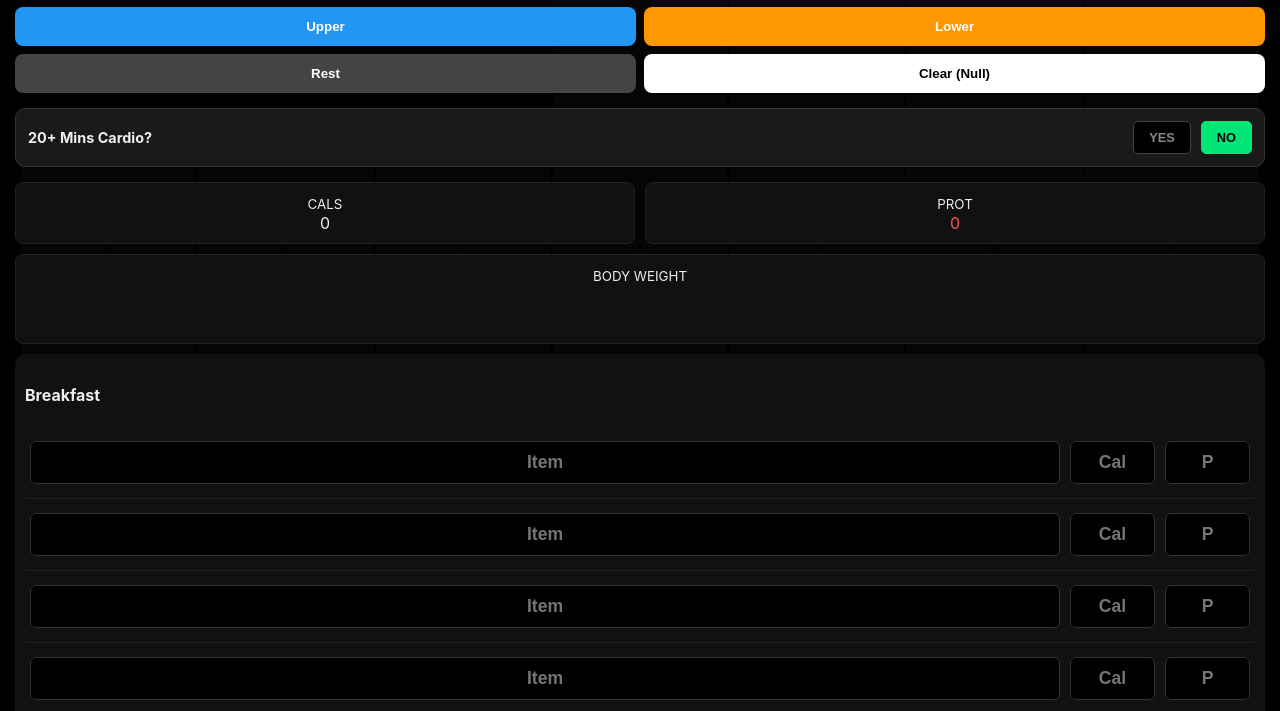
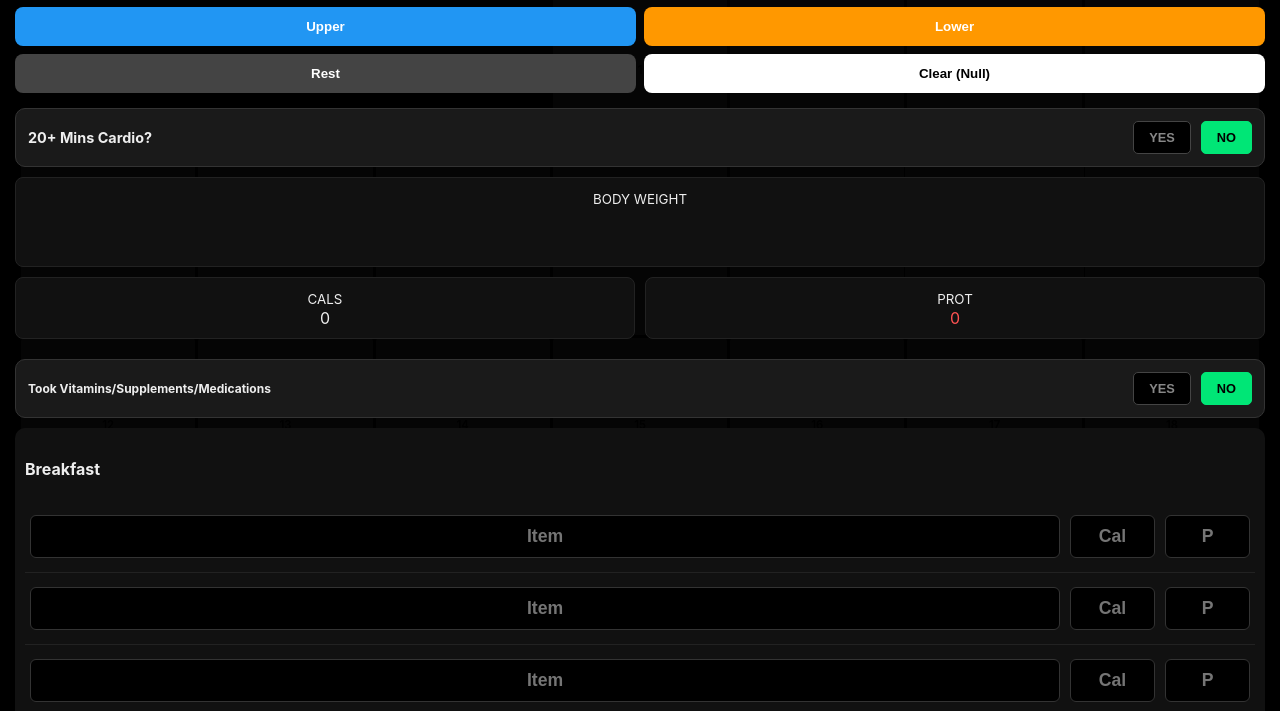
Before and after one commit to Jaxpertz/fitness-tracker, a plain HTML site: page index.html in a window 1280 px wide. Both pictures are taken after a click on the element "10". Shown: the part 87-798 px from the top of the page. Drawn offline with Linux system fonts and the light colour scheme.

Commit message:
Update index.html

```diff
--- a/index.html
+++ b/index.html
@@ -40,8 +40,7 @@
         .pivot-btns { display: grid; grid-template-columns: 1fr 1fr; gap: 8px; margin-bottom: 15px; }
         .stat-box { background: #111; padding: 10px; border-radius: 8px; text-align: center; border: 1px solid #222; margin-bottom: 10px;}
 
-        /* Cardio Section */
-        .cardio-section { background: #1a1a1a; padding: 12px; border-radius: 10px; margin-bottom: 15px; border: 1px solid #333; }
+        .toggle-section { background: #1a1a1a; padding: 12px; border-radius: 10px; margin-bottom: 10px; border: 1px solid #333; }
         .toggle-container { display: flex; justify-content: space-between; align-items: center; }
         .toggle-group { display: flex; gap: 10px; }
         .tgl-btn { padding: 8px 15px; border-radius: 5px; border: 1px solid #444; background: #000; color: #888; font-weight: bold; font-size: 0.8em; }
@@ -75,7 +74,7 @@
         <button class="btn" style="background:#fff; color:#000;" onclick="setType(null)">Clear (Null)</button>
     </div>
 
-    <div class="cardio-section">
+    <div class="toggle-section">
         <div class="toggle-container">
             <span style="font-size: 0.9em; font-weight: bold;">20+ Mins Cardio?</span>
             <div class="toggle-group">
@@ -94,11 +93,23 @@
         </div>
     </div>
 
-    <div style="display:grid; grid-template-columns: 1fr 1fr; gap:10px;">
+    <div class="stat-box"><small>BODY WEIGHT</small><input type="text" id="bodyWt" style="width:100%; border:none; background:none; color:var(--accent); text-align:center; font-size:1.5em;" oninput="saveAll()"></div>
+
+    <div style="display:grid; grid-template-columns: 1fr 1fr; gap:10px; margin-bottom:10px;">
         <div class="stat-box"><small>CALS</small><br><span id="totalCals">0</span></div>
         <div class="stat-box"><small>PROT</small><br><span id="totalProt">0</span></div>
     </div>
-    <div class="stat-box"><small>BODY WEIGHT</small><input type="text" id="bodyWt" style="width:100%; border:none; background:none; color:var(--accent); text-align:center; font-size:1.5em;" oninput="saveAll()"></div>
+
+    <div class="toggle-section">
+        <div class="toggle-container">
+            <span style="font-size: 0.75em; font-weight: bold; flex: 1; padding-right: 5px;">Took Vitamins/Supplements/Medications</span>
+            <div class="toggle-group">
+                <button id="suppsYes" class="tgl-btn" onclick="setSupps(true)">YES</button>
+                <button id="suppsNo" class="tgl-btn" onclick="setSupps(false)">NO</button>
+            </div>
+        </div>
+    </div>
+
     <div id="mealContainer"></div>
 </div>
 
@@ -120,7 +131,7 @@
         ['S','M','T','W','T','F','S'].forEach(l=>grid.innerHTML+=`<div class="cal-label">${l}</div>`);
         const first = new Date(viewDate.getFullYear(), viewDate.getMonth(), 1).getDay();
         const days = new Date(viewDate.getFullYear(), viewDate.getMonth()+1, 0).getDate();
-        const db = JSON.parse(localStorage.getItem('j_db_manual_v3') || '{}');
+        const db = JSON.parse(localStorage.getItem('j_db_manual_v5') || '{}');
         for(let i=0; i<first; i++) grid.innerHTML+='<div></div>';
         for(let d=1; d<=days; d++) {
             const date = new Date(viewDate.getFullYear(), viewDate.getMonth(), d);
@@ -134,11 +145,11 @@
     }
 
     function setType(type) {
-        const db = JSON.parse(localStorage.getItem('j_db_manual_v3') || '{}');
+        const db = JSON.parse(localStorage.getItem('j_db_manual_v5') || '{}');
         const key = selectedDate.toDateString();
-        if(!db[key]) db[key] = { w: '', t: {}, d: {}, type: null, cardio: false, cardioType: '' };
+        if(!db[key]) db[key] = { w: '', t: {}, d: {}, type: null, cardio: false, cardioType: '', supps: false };
         db[key].type = type;
-        localStorage.setItem('j_db_manual_v3', JSON.stringify(db));
+        localStorage.setItem('j_db_manual_v5', JSON.stringify(db));
         renderCal(); renderWorkout();
     }
 
@@ -149,8 +160,14 @@
         saveAll();
     }
 
+    function setSupps(val) {
+        document.getElementById('suppsYes').classList.toggle('active', val);
+        document.getElementById('suppsNo').classList.toggle('active', !val);
+        saveAll();
+    }
+
     function renderWorkout() {
-        const db = JSON.parse(localStorage.getItem('j_db_manual_v3') || '{}');
+        const db = JSON.parse(localStorage.getItem('j_db_manual_v5') || '{}');
         const data = db[selectedDate.toDateString()] || { type: null };
         const container = document.getElementById('workoutContent');
         container.innerHTML = '';
@@ -183,26 +200,29 @@
     function changeMonth(v) { viewDate.setMonth(viewDate.getMonth()+v); renderCal(); }
 
     function saveAll() {
-        const db = JSON.parse(localStorage.getItem('j_db_manual_v3') || '{}');
+        const db = JSON.parse(localStorage.getItem('j_db_manual_v5') || '{}');
         const key = selectedDate.toDateString();
-        if(!db[key]) db[key] = { w: '', t: {}, d: {}, type: null, cardio: false, cardioType: '' };
+        if(!db[key]) db[key] = { w: '', t: {}, d: {}, type: null, cardio: false, cardioType: '', supps: false };
         db[key].w = document.getElementById('bodyWt').value;
         db[key].cardio = document.getElementById('cardioYes').classList.contains('active');
         db[key].cardioType = document.getElementById('cardioType').value;
+        db[key].supps = document.getElementById('suppsYes').classList.contains('active');
         document.querySelectorAll('#workoutContent input').forEach(i=>db[key].t[i.id]=i.value);
         document.querySelectorAll('#dietOverlay input:not(#bodyWt)').forEach(i=>db[key].d[i.id]=i.value);
-        localStorage.setItem('j_db_manual_v3', JSON.stringify(db));
+        localStorage.setItem('j_db_manual_v5', JSON.stringify(db));
         calc();
     }
 
     function loadAll() {
-        const db = JSON.parse(localStorage.getItem('j_db_manual_v3') || '{}');
-        const data = db[selectedDate.toDateString()] || {w:'', t:{}, d:{}, cardio: false, cardioType: ''};
+        const db = JSON.parse(localStorage.getItem('j_db_manual_v5') || '{}');
+        const data = db[selectedDate.toDateString()] || {w:'', t:{}, d:{}, cardio: false, cardioType: '', supps: false};
         document.getElementById('bodyWt').value = data.w || '';
         document.getElementById('cardioYes').classList.toggle('active', data.cardio);
         document.getElementById('cardioNo').classList.toggle('active', !data.cardio);
         document.getElementById('cardioTypeContainer').style.display = data.cardio ? 'block' : 'none';
         document.getElementById('cardioType').value = data.cardioType || '';
+        document.getElementById('suppsYes').classList.toggle('active', data.supps);
+        document.getElementById('suppsNo').classList.toggle('active', !data.supps);
         document.querySelectorAll('#workoutContent input').forEach(i=>i.value=data.t[i.id]||'');
         document.querySelectorAll('#dietOverlay input:not(#bodyWt)').forEach(i=>i.value=data.d[i.id]||'');
         calc();
```
